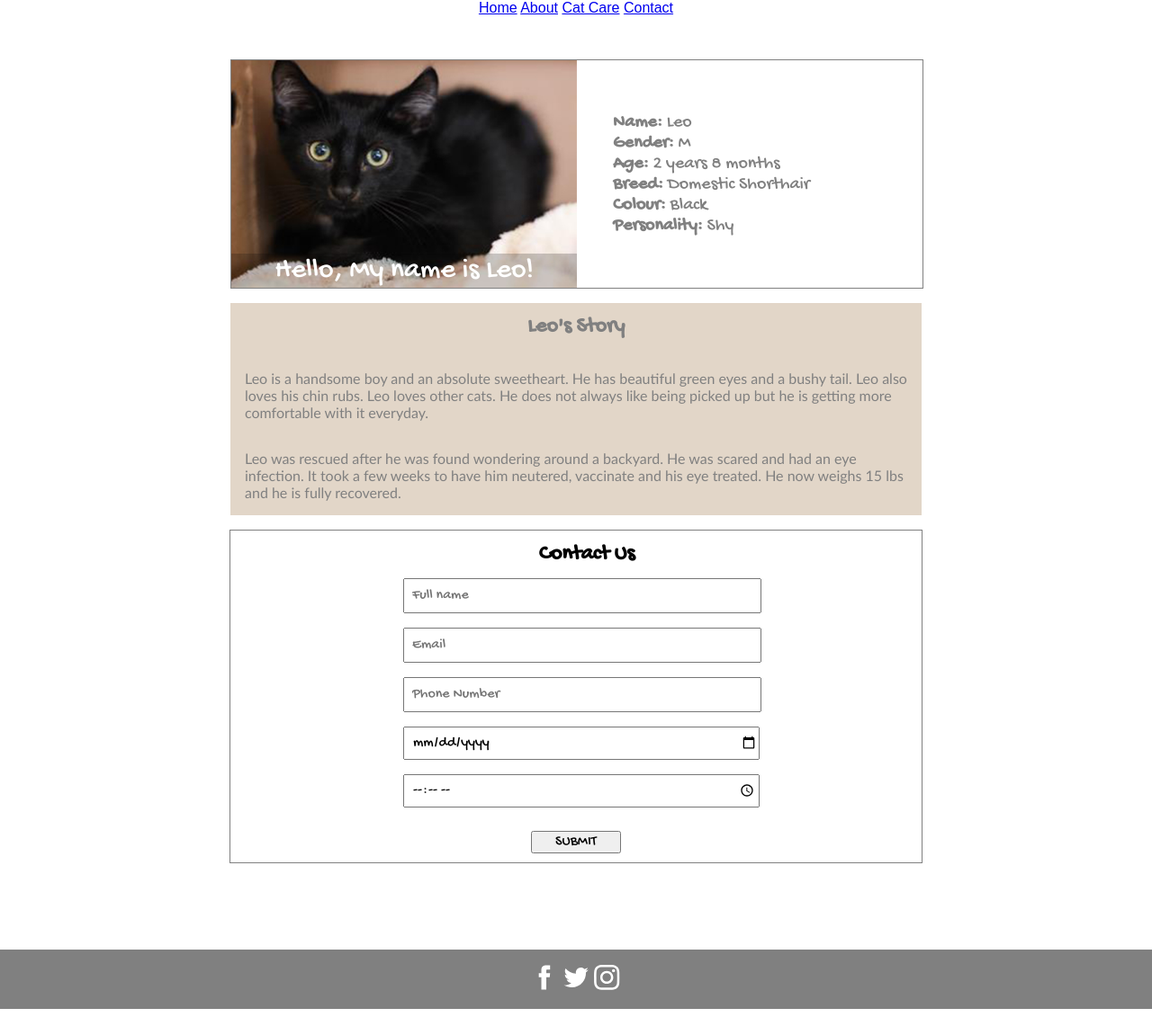
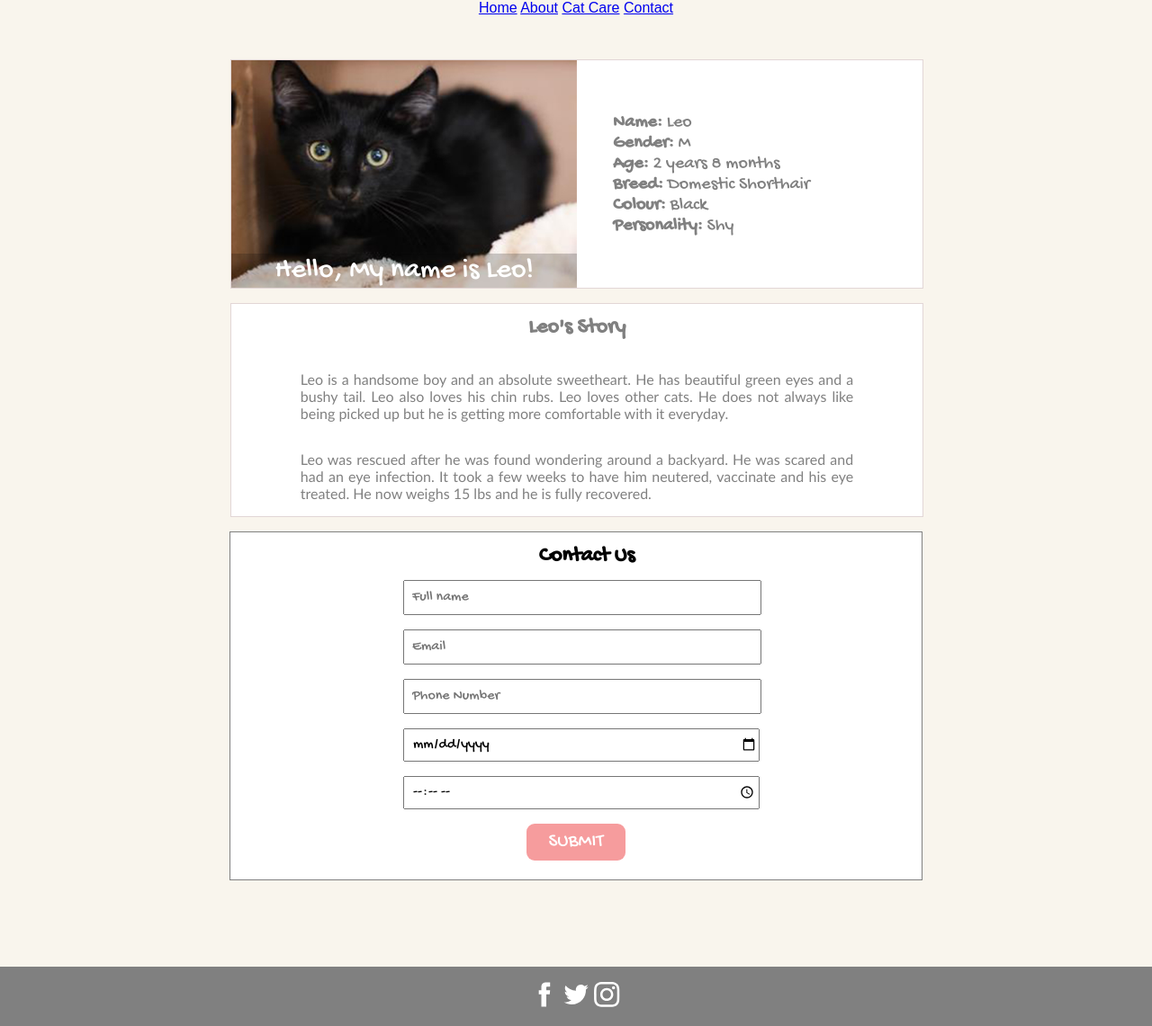
Before and after one commit to elainecookiee/TeamCatRescue, a PHP site: page /individual.html in a window 1280 px wide. Shown: the whole page at 90% size. Run offline with PHP 8.4, Linux system fonts and the light colour scheme.

Commit message:
updated submit button styling

```diff
--- a/contact_page.html
+++ b/contact_page.html
@@ -46,7 +46,7 @@
 							<input id="phone" class="input-field a" name="phone" placeholder="Phone Number" />
 							<textarea id="message" class="textarea-field field-message" rows="10" name="message" placeholder="Write your message here"></textarea>
 						</div>
-						<div class="button"><input type="submit" value='SUBMIT' id="btn-one"/></div>
+						<div class="button"><input class="input" type="submit" value='SUBMIT'/></div>
 				</form>
 		</section>
 	</div>
--- a/individual.html
+++ b/individual.html
@@ -53,7 +53,7 @@
                             <input type="date" class="a" name="date" placeholder="Date (YYYY-MM-DD)" />
                             <input type="time" class="a" name="time" placeholder="Time (12:34 AM)" />
                         </div>
-                        <div class="button"><input type="submit" value='SUBMIT' id="btn-one"/></div>
+                        <div><input class="input" type="submit" value='SUBMIT'/></div>
                 </form>
         </section>
     </div>
--- a/main.css
+++ b/main.css
@@ -14,6 +14,7 @@ html{
 body{
 	margin:0;
 	text-align: center;
+	background-color: #f9f5ed;
 }
 
 h1{
@@ -71,7 +72,8 @@ div.success{
 }
 
 div.float{
-	background-color: #e2d6c8;
+	border: solid 1px #E2D6D6;
+	background-color: white;
 	margin: 1em;
 	width: 60%;
 	color: grey;
@@ -101,7 +103,7 @@ div#cat.float{
 	justify-content: flex-start;
 	text-align: left;
 	background-color: white;
-	border: solid 1px grey;
+	border: solid 1px #E2D6D6;
 }
 
 /*absolute*/
@@ -125,9 +127,8 @@ div#cat.float{
 }
 
 #story p{
-	padding: 1em;
-	margin: 0;
-	text-align: left;
+	width: 80%;
+	text-align: justify;
 	font-family: Calibri, sans-serif;
 }
 
@@ -136,6 +137,7 @@ div#cat.float{
 BOOKING FORM
 ================================*/
 .contact_us{
+	background-color: white;
 	width: 60%;
 	margin: 0 auto;
 	margin-bottom: 6em;
@@ -161,11 +163,27 @@ input{
 	font-family: "Gochi Hand", Calibri, sans-serif;
 }
 
-#btn-one{
-	width:100px;
-	text-align: center;
-	margin: 10px;
-}
+.input{
+	background-color: #f69c9d;
+	-moz-border-radius:9px;
+	-webkit-border-radius:9px;
+	border-radius:9px;
+	border:0;
+	display:inline-block;
+	cursor:pointer;
+	color:#ffffff;
+	font-family: 'Gochi Hand', cursive;
+	font-size: 16pt;
+	padding:8px 24px;
+	text-decoration:none;
+	}
+	.input:hover {
+		background-color:#c96a6b;
+	}
+	.input:active {
+		position:relative;
+		top:1px;
+	}
 
 .a{
 	padding-left: 0.5em;
```
Also changed, not shown: stylegao.css (+33 -8 lines).
